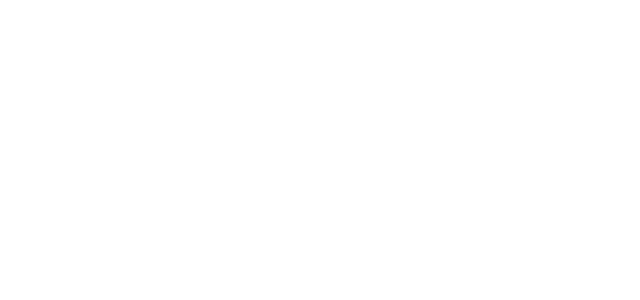
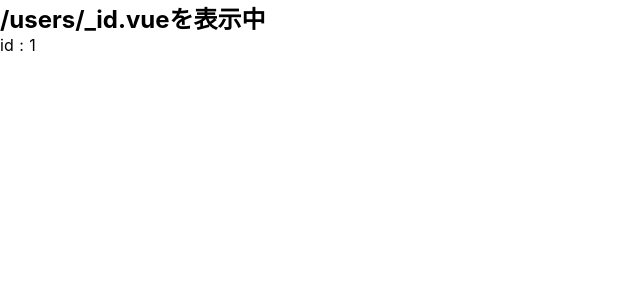
Before and after one commit to shunkominato/nuxt, a Nuxt app: page /users/1 in a window 1280 px wide. Before the commit this address had no page. Shown: the top 300 px of the page, without its empty margins (0-640 px from the left). Built offline with nearby package versions, Linux system fonts and the light colour scheme.

Commit message:
url param

```diff
--- /dev/null
+++ b/pages/users/_id.vue
@@ -0,0 +1,16 @@
+<template>
+  <section>
+    <h1>{{ message }}</h1>
+    <p>id : {{ this.$route.params.id }}</p>
+  </section>
+</template>
+
+<script>
+export default {
+  data: function () {
+    return {
+      message: "/users/_id.vueを表示中",
+    };
+  },
+};
+</script>
```
